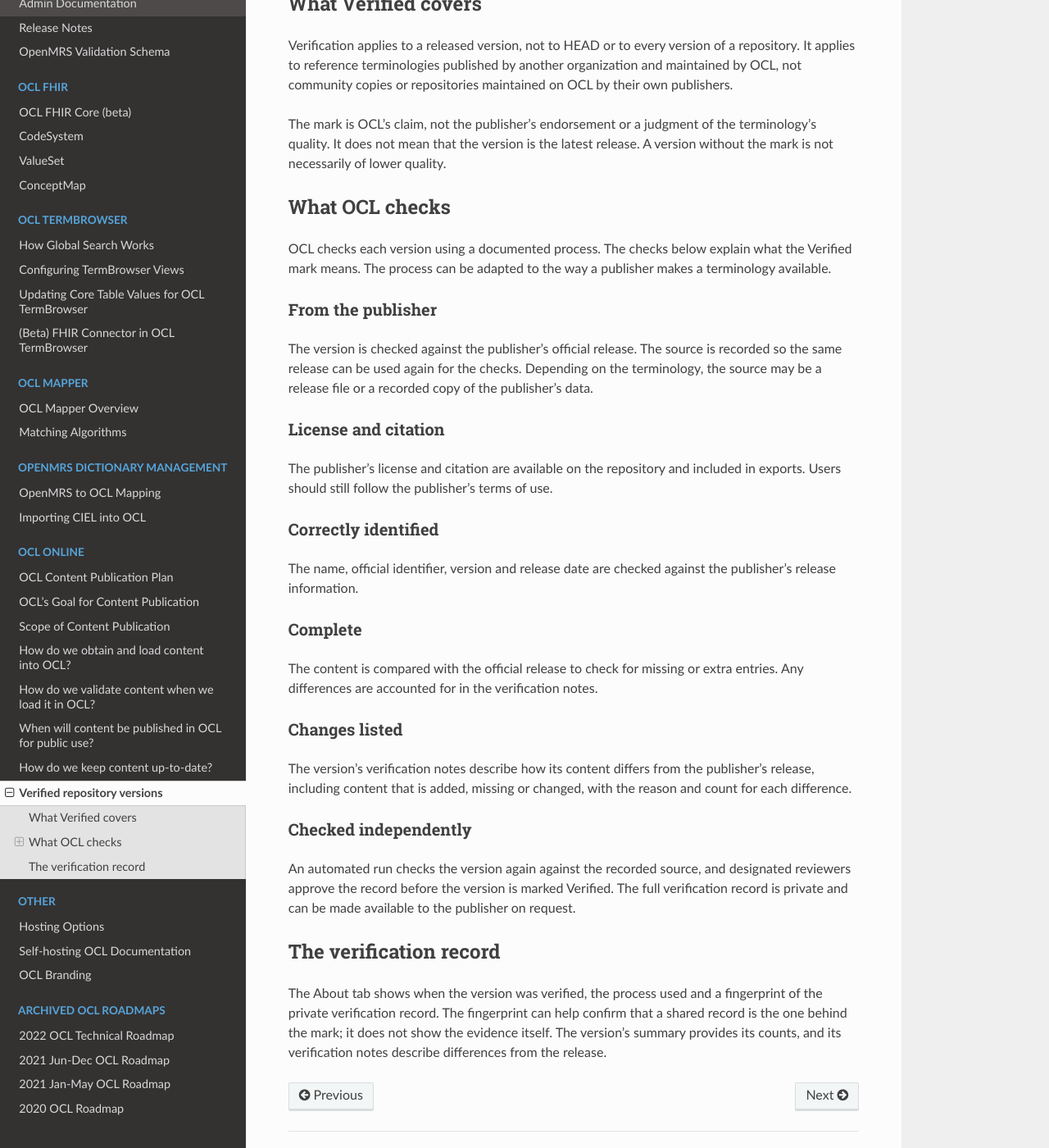
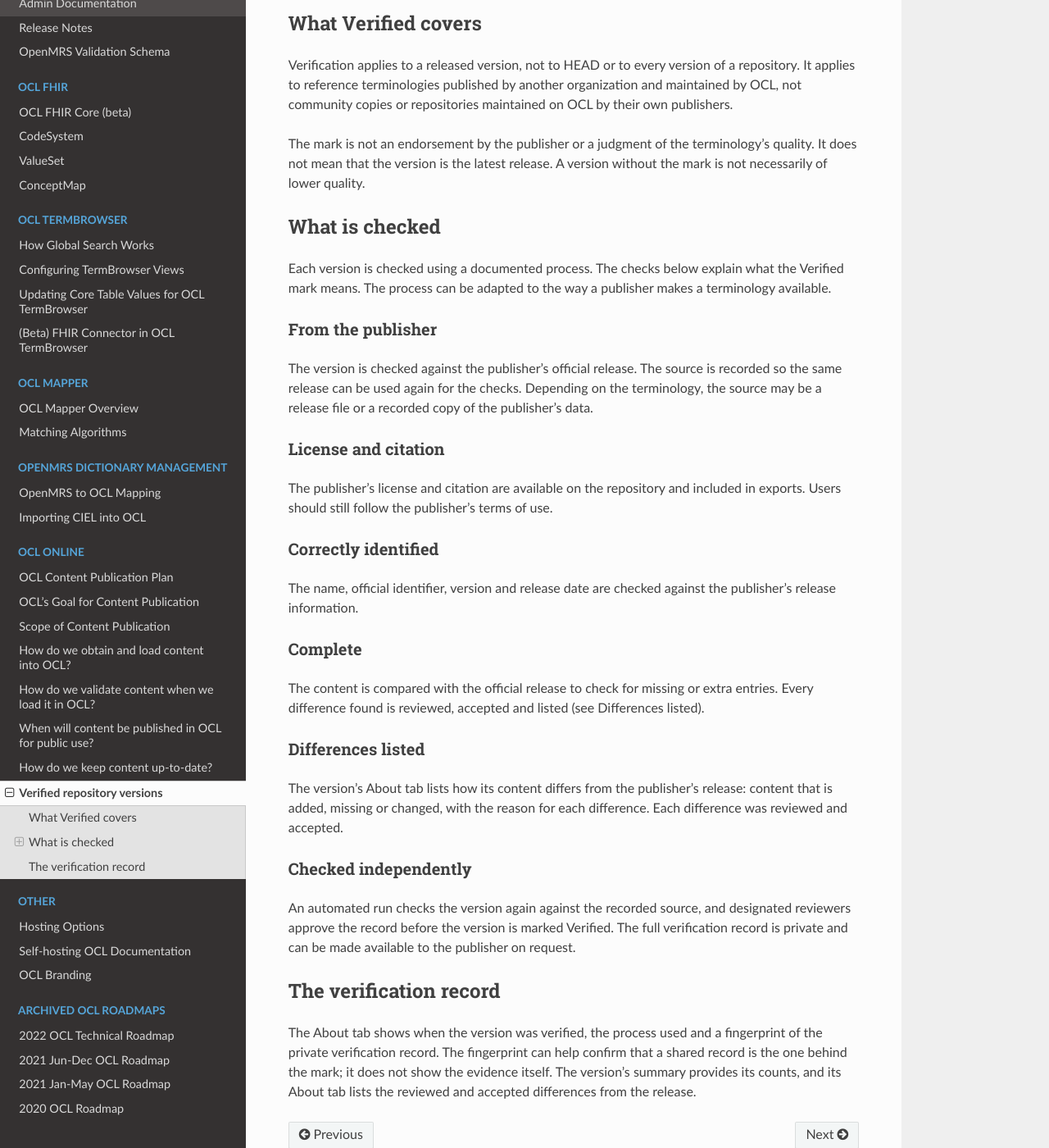
Before and after one commit to OpenConceptLab/ocl-docs, a Sphinx documentation site: the page built from docs/source/oclonline/verified-repositories.rst, in a window 1280 px wide and 1400 px high, scrolled down 244 px. Shown: the whole window at 82% size. Built offline with Sphinx 7.4.7 and the Read the Docs theme 3.1.0, drawn with Linux system fonts in a browser that asks for light colours; some of the changed text lies outside the part shown.

Commit message:
docs(verification): address repository verification review
* Describe reviewed differences and align the two anchors with the About tab

* Restore the general validation steps with their current status unconfirmed

* Address https://github.com/OpenConceptLab/ocl-docs/pull/82#pullrequestreview-5995938406

```diff
--- a/docs/source/oclonline/verified-repositories.rst
+++ b/docs/source/oclonline/verified-repositories.rst
@@ -1,19 +1,19 @@
 Verified repository versions
 ============================
 
-A Verified mark means OCL checked a particular released repository version against the publisher's official release. Differences from that release are documented in the version's verification notes.
+A Verified mark on a repository version means its content was checked against the publisher's official release using the process below. Every difference from that release was reviewed, accepted and listed on the version's About tab.
 
 What Verified covers
 --------------------
 
 Verification applies to a released version, not to HEAD or to every version of a repository. It applies to reference terminologies published by another organization and maintained by OCL, not community copies or repositories maintained on OCL by their own publishers.
 
-The mark is OCL's claim, not the publisher's endorsement or a judgment of the terminology's quality. It does not mean that the version is the latest release. A version without the mark is not necessarily of lower quality.
+The mark is not an endorsement by the publisher or a judgment of the terminology's quality. It does not mean that the version is the latest release. A version without the mark is not necessarily of lower quality.
 
-What OCL checks
+What is checked
 ---------------
 
-OCL checks each version using a documented process. The checks below explain what the Verified mark means. The process can be adapted to the way a publisher makes a terminology available.
+Each version is checked using a documented process. The checks below explain what the Verified mark means. The process can be adapted to the way a publisher makes a terminology available.
 
 From the publisher
 ~~~~~~~~~~~~~~~~~~
@@ -33,12 +33,12 @@ The name, official identifier, version and release date are checked against the
 Complete
 ~~~~~~~~
 
-The content is compared with the official release to check for missing or extra entries. Any differences are accounted for in the verification notes.
+The content is compared with the official release to check for missing or extra entries. Every difference found is reviewed, accepted and listed (see Differences listed).
 
-Changes listed
-~~~~~~~~~~~~~~
+Differences listed
+~~~~~~~~~~~~~~~~~~
 
-The version's verification notes describe how its content differs from the publisher's release, including content that is added, missing or changed, with the reason and count for each difference.
+The version's About tab lists how its content differs from the publisher's release: content that is added, missing or changed, with the reason for each difference. Each difference was reviewed and accepted.
 
 Checked independently
 ~~~~~~~~~~~~~~~~~~~~~
@@ -48,4 +48,4 @@ An automated run checks the version again against the recorded source, and desig
 The verification record
 -----------------------
 
-The About tab shows when the version was verified, the process used and a fingerprint of the private verification record. The fingerprint can help confirm that a shared record is the one behind the mark; it does not show the evidence itself. The version's summary provides its counts, and its verification notes describe differences from the release.
+The About tab shows when the version was verified, the process used and a fingerprint of the private verification record. The fingerprint can help confirm that a shared record is the one behind the mark; it does not show the evidence itself. The version's summary provides its counts, and its About tab lists the reviewed and accepted differences from the release.
```
Also changed, not shown: docs/source/oclonline/publicationplan.rst (+13 -0 lines).
